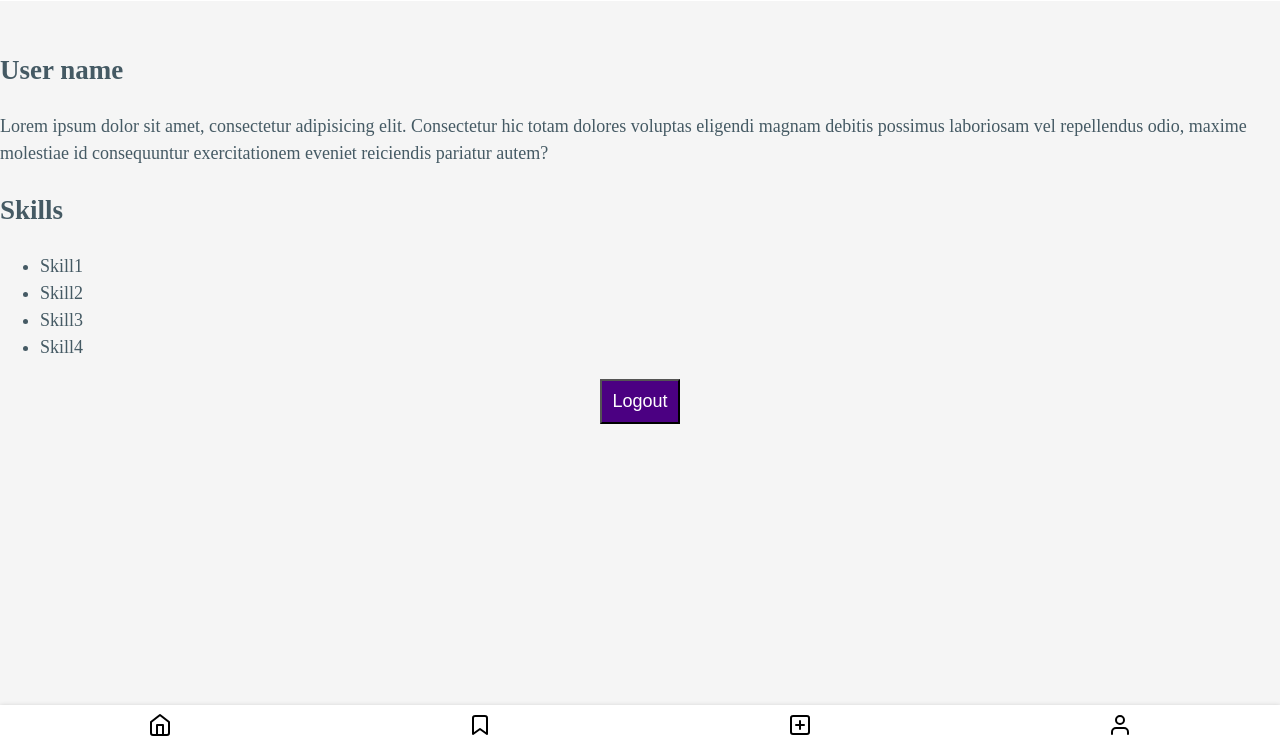
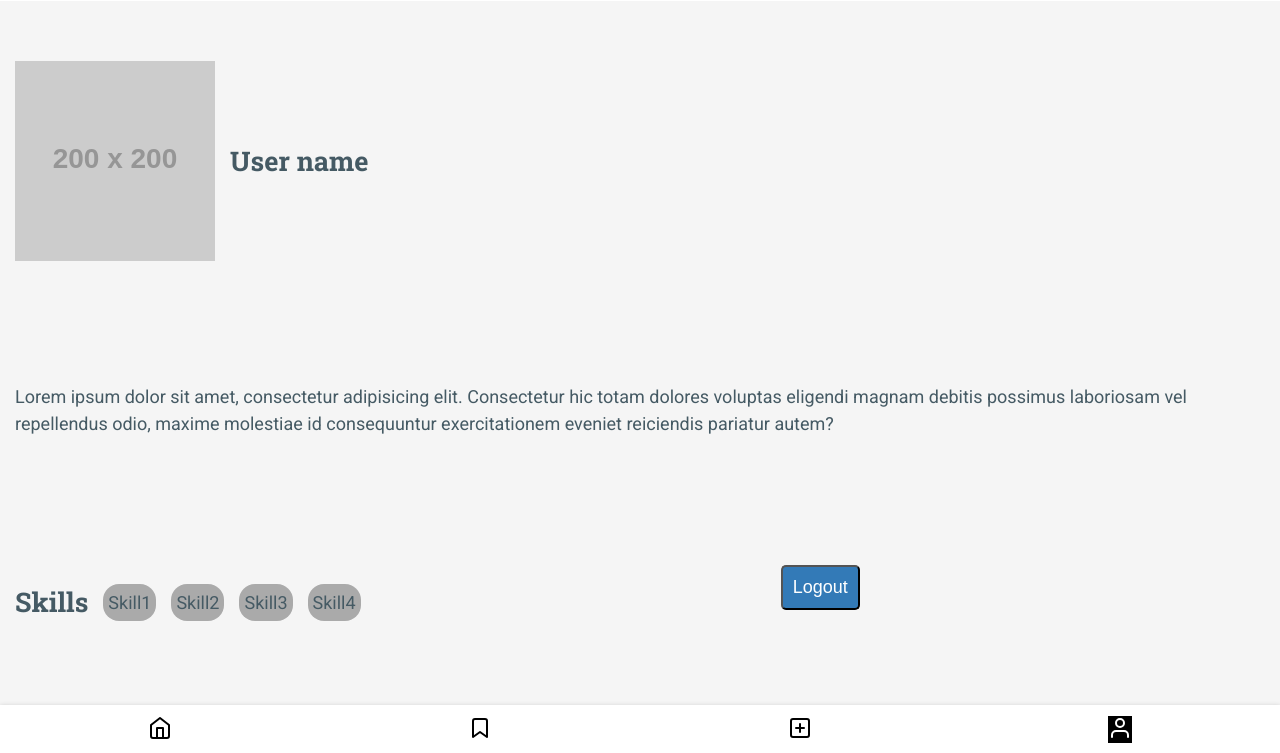
Before and after one commit to karstenlenz/quiz-app, a website: page profile.html in a window 1280 px wide. Shown: the part 47-800 px from the top of the page. Drawn offline with Linux system fonts and the light colour scheme; placeholder pictures from the web are drawn by us.

Commit message:
Add styling to profile

```diff
--- a/profile.html
+++ b/profile.html
@@ -5,13 +5,21 @@
     <meta name="viewport" content="width=device-width, initial-scale=1.0" />
     <title>Quiz-App</title>
     <link rel="stylesheet" href="styles.css" />
+    <link
+      href="https://fonts.googleapis.com/css2?family=Roboto&family=Roboto+Slab:wght@700&display=swap"
+      rel="stylesheet"
+    />
   </head>
   <body>
     <header>
       <h1>Profile</h1>
     </header>
-    <main>
-      <img src="" alt="" />
+    <main class="profile p-15 d-flex-wrap">
+      <img
+        src="https://via.placeholder.com/200x200"
+        alt="Profile picture"
+        class="mw-50"
+      />
       <h2>User name</h2>
       <p>
         Lorem ipsum dolor sit amet, consectetur adipisicing elit. Consectetur
@@ -21,24 +29,24 @@
       </p>
       <h2>Skills</h2>
       <ul class="tag-list">
-        <li class="tag">Skill1</li>
-        <li class="tag">Skill2</li>
-        <li class="tag">Skill3</li>
-        <li class="tag">Skill4</li>
+        <li class>Skill1</li>
+        <li class>Skill2</li>
+        <li class>Skill3</li>
+        <li class>Skill4</li>
       </ul>
-      <button>Logout</button>
+      <button class="mb-30">Logout</button>
     </main>
     <footer>
-      <a href="index.html" class="footer-icon"
+      <a href="index.html" class="footer__icon"
         ><img src="img/home.svg" alt="Home"
       /></a>
-      <a href="bookmarks.html" class="footer-icon"
+      <a href="bookmarks.html" class="footer__icon"
         ><img src="img/bookmark.svg" alt="Bookmarks"
       /></a>
-      <a href="create.html" class="footer-icon"
+      <a href="create.html" class="footer__icon"
         ><img src="img/plus-square.svg" alt="Create"
       /></a>
-      <a href="profile.html" class="footer-icon active"
+      <a href="profile.html" class="footer__icon footer__icon--active"
         ><img src="img/user.svg" alt="Profile"
       /></a>
     </footer>
--- a/scss/_base.scss
+++ b/scss/_base.scss
@@ -15,6 +15,7 @@ body {
   line-height: 1.5;
   margin: 0;
   color: #455a64;
+  font-family: 'Roboto', sans-serif;
 }
 
 header {
@@ -51,16 +52,19 @@ h1 {
 
 h1,
 h2,
-h3 {
+h3,
+label {
+  font-family: 'Roboto Slab', serif;
 }
 
 button {
   display: block;
   font-size: 1em;
   padding: 10px;
-  background-color: indigo;
+  background-color: #337ab7;
   color: white;
   margin: 0 auto;
+  border-radius: 5px;
 }
 
 label {
@@ -69,6 +73,14 @@ label {
 
 input,
 textarea {
+  width: 100%;
+  border-radius: 5px;
+}
+
+textarea {
+  font-size: 1.23077em;
+}
+
+input {
   font-size: 1em;
-  width: 100%;
 }
--- a/scss/_utility.scss
+++ b/scss/_utility.scss
@@ -10,6 +10,10 @@
   margin-bottom: 30px;
 }
 
+.p-5 {
+  padding: 5px;
+}
+
 .p-10 {
   padding: 10px;
 }
@@ -17,3 +21,17 @@
 .p-15 {
   padding: 15px;
 }
+
+.br-5 {
+  border-radius: 5px;
+}
+
+.d-flex-wrap {
+  display: flex;
+  flex-wrap: wrap;
+  gap: 15px;
+}
+
+.mw-50 {
+  max-width: 50%;
+}
--- a/scss/styles.scss
+++ b/scss/styles.scss
@@ -1,7 +1,7 @@
 .card {
   border: 1px solid black;
   border-radius: 5px;
-  box-shadow: 5px 5px 5px 5px grey;
+  box-shadow: 3px 3px 7px 1px grey;
   padding: 15px;
   margin-bottom: 40px;
 }
@@ -26,19 +26,20 @@
 .card__bookmark--inactive {
 }
 
-.card__taglist {
+.tag-list {
   display: flex;
   flex-wrap: wrap;
   gap: 15px;
   padding: 0;
 }
 
-.card__taglist > li {
+.tag-list > li {
   list-style: none;
   font-size: 0.875 em;
   padding: 5px;
-  border: 1px solid black;
-  background-color: cornflowerblue;
+  // border: 1px solid black;
+  border-radius: 16px;
+  background-color: #aaa;
 }
 
 .footer__icon {
@@ -60,5 +61,12 @@
   width: 100%;
 }
 
+.profile {
+  align-items: center;
+}
+
+.form__input-text {
+}
+
 @import './utility';
 @import './base';
```
Also changed, not shown: bookmarks.html (+7 -3 lines), index.html (+11 -7 lines), styles.css.
